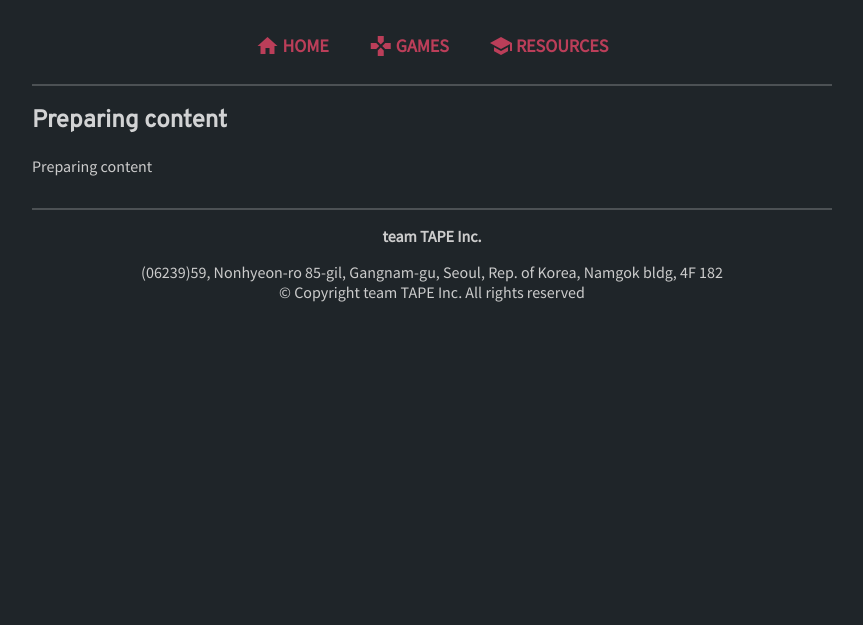
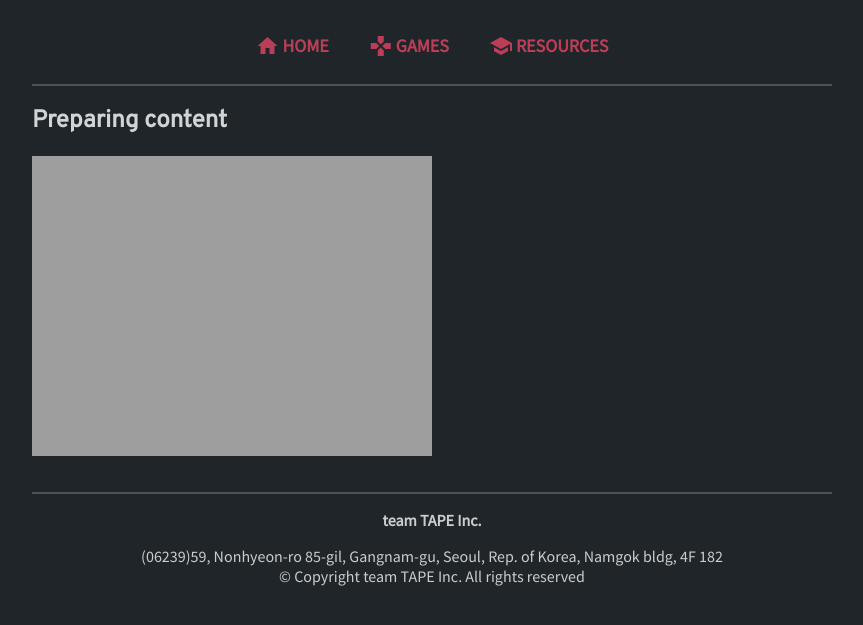
Before and after one commit to team-TAPE/team-tape.com, a Jekyll site: the page built from _posts/resources/2020-11-20-Preparing-content.md, in a window 1280 px wide. Shown: the top 625 px of the page, without its empty margins (208-1071 px from the left). Built offline with Jekyll 4.4.1, drawn with Linux system fonts in a browser that asks for light colours.

Commit message:
Update 2020-11-20-Preparing-content.md

```diff
--- a/_posts/resources/2020-11-20-Preparing-content.md
+++ b/_posts/resources/2020-11-20-Preparing-content.md
@@ -5,5 +5,4 @@ date: 2020-11-20 19:20:19 -0500
 categories: resources
 author: hyeon
 ---
-
-Preparing content
+![Open! Image]({{ site.url }}\media\post_content\open.png)
```
